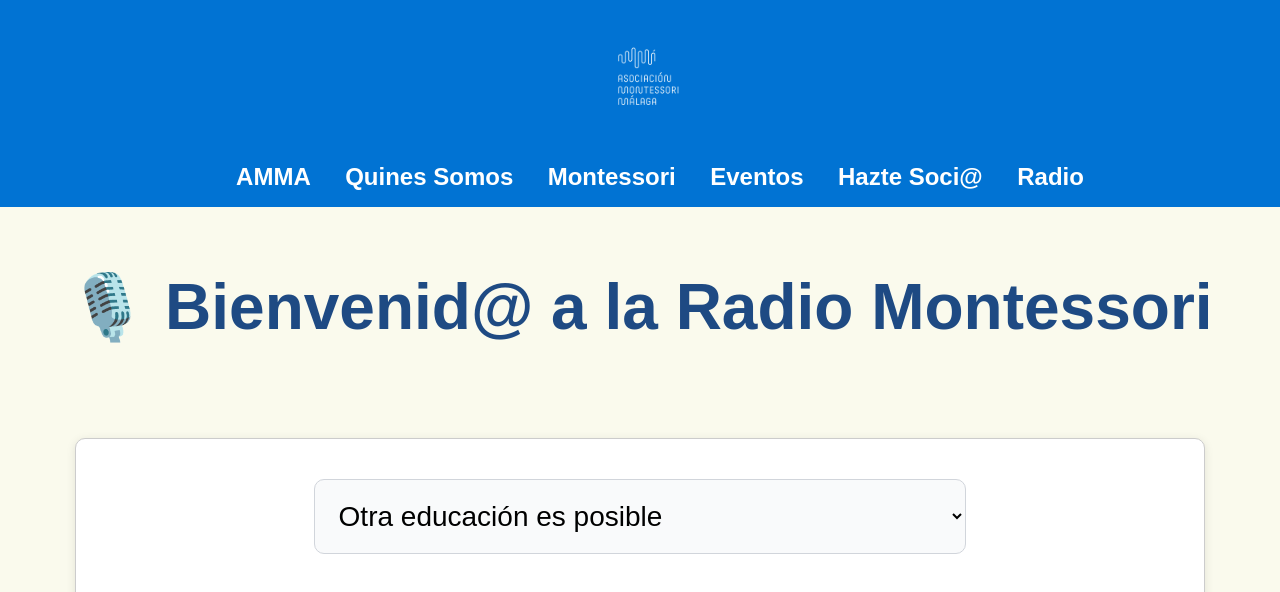
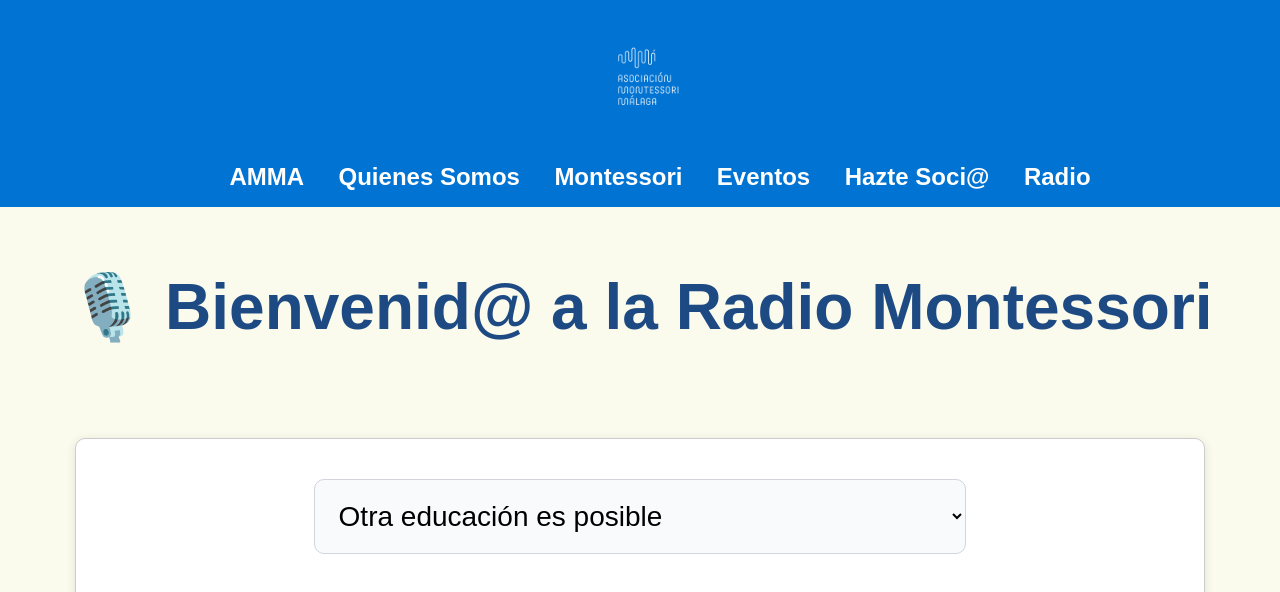
Before and after one commit to ftoledo-26/Pagina_Montessori, a plain HTML site: page Pages/Radio.html in a window 1280 px wide. Shown: the top 592 px of the page. Drawn offline with Linux system fonts and the light colour scheme.

Commit message:
pagina montesori

```diff
--- a/Backend/server.js
+++ b/Backend/server.js
@@ -42,6 +42,7 @@
   });
 
   // Opciones del correo
+
   const mailOptions = {
     from: process.env.EMAIL_FROM,
     to: process.env.EMAIL_TO,       // Destinatario, puede ser tu email
--- a/Javascript/js.js
+++ b/Javascript/js.js
@@ -104,7 +104,7 @@
     headers: {
       'Content-Type': 'application/json'
     },
-    body: JSON.stringify({
+    body: JSON.stringify ({
       message: messageBody,// Enviar el mensaje al backend
       //emailUser: inputEmail
     })
--- a/Pages/Radio.html
+++ b/Pages/Radio.html
@@ -17,7 +17,7 @@
             <nav>
                 <ul>
                     <li><a href="AMMA.html">AMMA</a></li>
-                    <li><a href="Quienes_Somos.html">Quines Somos</a></li>
+                    <li><a href="Quienes_Somos.html">Quienes Somos</a></li>
                     <li><a href="Montessori.html">Montessori</a></li>
                     <li><a href="Eventos.html">Eventos</a></li>
                     <li><a href="Socio.html">Hazte Soci@</a></li>
```
Also changed, not shown: Imagenes/60f55e87efd6a.jpeg (deleted).
